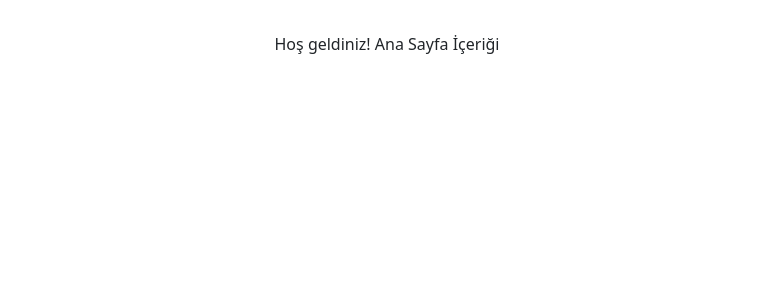
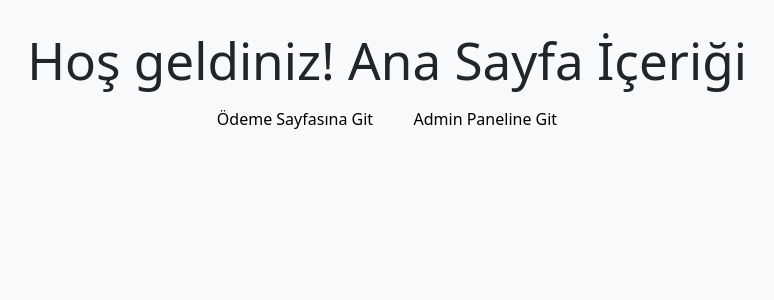
Before and after one commit to AbilityDraft/Odeme, a React (Vite) app: page / in a window 1280 px wide. Shown: the top 300 px of the page, without its empty margins (253-1027 px from the left). Built offline with nearby package versions, Linux system fonts and the light colour scheme.

Commit message:
first commit

```diff
--- a/src/App.jsx
+++ b/src/App.jsx
@@ -1,22 +1,28 @@
-import { useState } from 'react'
-import reactLogo from './assets/react.svg'
-import viteLogo from '/vite.svg'
-import {BrowserRouter as Router, Route, Routes} from 'react-router-dom';
-
-import './App.css'
+import React from 'react';
+import { Route, Routes, useNavigate } from 'react-router-dom';
+import './App.css';
 import Odeme from "./odeme/Odeme.jsx";
 import AdminPanel from "./adminpanel/AdminPanel.jsx";
 
-function App() {
+function Home() {
+    const navigate = useNavigate();
     return (
-        <Router>
-            <Routes>
-                <Route path="/odeme" element={<Odeme />} />
-                <Route path="/adminpanel" element={<AdminPanel />} />
-                <Route path="/" element={<div>Hoş geldiniz! Ana Sayfa İçeriği</div>} />
-            </Routes>
-        </Router>
+        <div>
+            <h1>Hoş geldiniz! Ana Sayfa İçeriği</h1>
+            <button onClick={() => navigate('/odeme')}>Ödeme Sayfasına Git</button>
+            <button onClick={() => navigate('/adminpanel')}>Admin Paneline Git</button>
+        </div>
     );
 }
 
-export default App
+function App() {
+    return (
+        <Routes>
+            <Route path="/" element={<Home />} />
+            <Route path="/odeme" element={<Odeme />} />
+            <Route path="/adminpanel" element={<AdminPanel />} />
+        </Routes>
+    );
+}
+
+export default App;
--- a/src/main.jsx
+++ b/src/main.jsx
@@ -1,13 +1,13 @@
-import React from 'react'
-import ReactDOM from 'react-dom/client'
-import './index.css'
-
-import App from "./App.jsx";
+import React from 'react';
+import ReactDOM from 'react-dom/client';
+import { BrowserRouter } from 'react-router-dom';
+import App from './App';
+import './index.css';
 
 ReactDOM.createRoot(document.getElementById('root')).render(
-  <React.StrictMode>
-    <App />
-
-
-  </React.StrictMode>,
-)
+    <React.StrictMode>
+        <BrowserRouter>
+            <App />
+        </BrowserRouter>
+    </React.StrictMode>
+);
```
